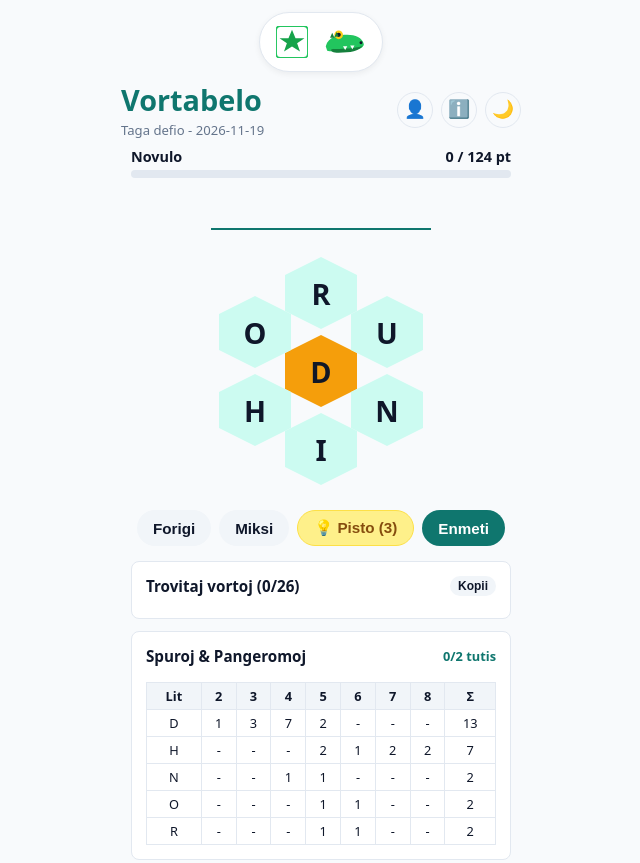
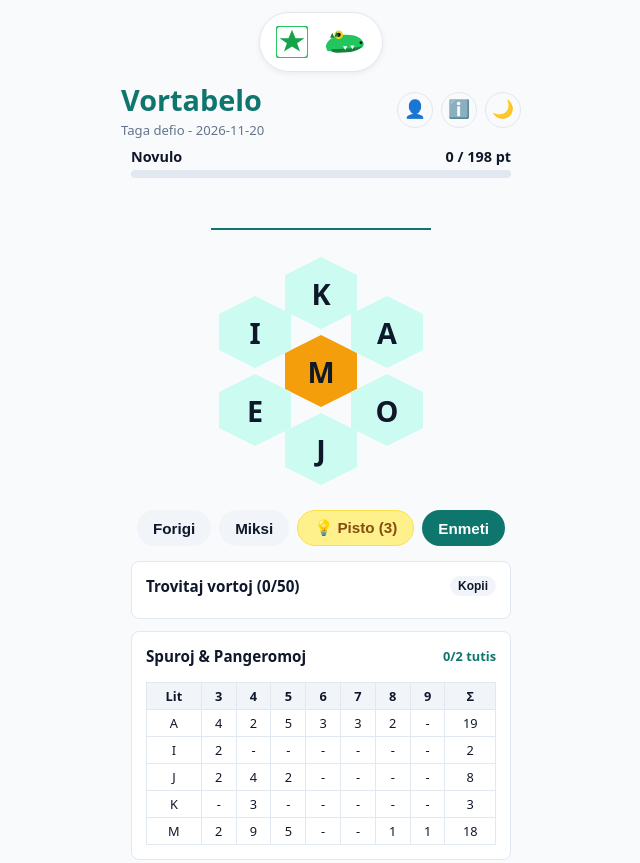
Before and after one commit to JordiACG25/Vortabelo, a plain HTML site: page index.html in a window 1280 px wide. Shown: the top 863 px of the page, without its empty margins (319-959 px from the left). Drawn offline with Linux system fonts and the light colour scheme.

Commit message:
Actualitzacio automatica de Vortabelo i vocabulari

```diff
--- a/index.html
+++ b/index.html
@@ -404,7 +404,7 @@
 <header>
   <div class="title-wrap">
     <h1>Vortabelo</h1>
-    <div class="subtitle">Taga defio - 2026-11-19</div>
+    <div class="subtitle">Taga defio - 2026-11-20</div>
   </div>
   <div class="header-actions">
     <button class="icon-btn" onclick="toggleModal('user-modal')" title="Uzanto">👤</button>
@@ -421,7 +421,7 @@
 <div class="rank-container">
   <div class="rank-meta">
     <span id="user-rank">Novulo</span>
-    <span id="score-text">0 / 124 pt</span>
+    <span id="score-text">0 / 198 pt</span>
   </div>
   <div class="progress-bar">
     <div id="progress-fill" class="progress-fill"></div>
@@ -468,7 +468,7 @@
 
 <div class="section-card">
   <div class="card-title">
-    <span>Trovitaj vortoj (<span id="found-count">0</span>/26)</span>
+    <span>Trovitaj vortoj (<span id="found-count">0</span>/50)</span>
     <button class="action-btn btn-secondary" style="font-size:0.75rem; padding:3px 8px;" onclick="shareResults()">Kopii</button>
   </div>
   <div id="words-list"></div>
@@ -523,15 +523,15 @@
 </div>
 
 <script>
-  const gameDate = '2026-11-19';
-  const centerLetter = 'd';
-  let outerLetters = ["r", "u", "n", "i", "h", "o"];
-  const solutions = new Set(["dio", "dion", "diri", "diro", "diron", "diru", "doni", "dono", "donon", "du", "dui", "duo", "duon", "hirundo", "hirundon", "hundi", "hundino", "hundinon", "hundo", "hundon", "nudo", "nudon", "odoro", "odoron", "rondo", "rondon"]);
-  const solutionsList = ["dio", "dion", "diri", "diro", "diron", "diru", "doni", "dono", "donon", "du", "dui", "duo", "duon", "hirundo", "hirundon", "hundi", "hundino", "hundinon", "hundo", "hundon", "nudo", "nudon", "odoro", "odoron", "rondo", "rondon"];
-  const dict = {"dio": "", "dion": "", "diri": "", "diro": "", "diron": "", "diru": "", "doni": "", "dono": "", "donon": "", "du": "", "dui": "", "duo": "", "duon": "", "hirundo": "", "hirundon": "", "hundi": "", "hundino": "", "hundinon": "", "hundo": "", "hundon": "", "nudo": "", "nudon": "", "odoro": "", "odoron": "", "rondo": "", "rondon": ""};
-  const hintsMatrix = {"D": {"2": 1, "3": 3, "4": 7, "5": 2, "6": 0, "7": 0, "8": 0}, "H": {"2": 0, "3": 0, "4": 0, "5": 2, "6": 1, "7": 2, "8": 2}, "N": {"2": 0, "3": 0, "4": 1, "5": 1, "6": 0, "7": 0, "8": 0}, "O": {"2": 0, "3": 0, "4": 0, "5": 1, "6": 1, "7": 0, "8": 0}, "R": {"2": 0, "3": 0, "4": 0, "5": 1, "6": 1, "7": 0, "8": 0}};
-  const lengthsList = [2, 3, 4, 5, 6, 7, 8];
-  const maxScore = 124;
+  const gameDate = '2026-11-20';
+  const centerLetter = 'm';
+  let outerLetters = ["k", "a", "o", "j", "e", "i"];
+  const solutions = new Set(["ama", "amaj", "ame", "ami", "amika", "amikaj", "amike", "amikeja", "amikejaj", "amikeje", "amikejo", "amikejoj", "amiki", "amiko", "amikoj", "amo", "amoj", "amoja", "amojaj", "iam", "iom", "jam", "jama", "jamaj", "jame", "jami", "jamo", "jamoj", "jim", "kemi", "kiam", "kiom", "maja", "majaj", "maje", "maji", "majo", "majoj", "mamoj", "mem", "mema", "memaj", "meme", "memi", "memo", "memoj", "mia", "miaamiko", "miaamikoj", "miaj"]);
+  const solutionsList = ["ama", "amaj", "ame", "ami", "amika", "amikaj", "amike", "amikeja", "amikejaj", "amikeje", "amikejo", "amikejoj", "amiki", "amiko", "amikoj", "amo", "amoj", "amoja", "amojaj", "iam", "iom", "jam", "jama", "jamaj", "jame", "jami", "jamo", "jamoj", "jim", "kemi", "kiam", "kiom", "maja", "majaj", "maje", "maji", "majo", "majoj", "mamoj", "mem", "mema", "memaj", "meme", "memi", "memo", "memoj", "mia", "miaamiko", "miaamikoj", "miaj"];
+  const dict = {"ama": "", "amaj": "", "ame": "", "ami": "", "amika": "", "amikaj": "", "amike": "", "amikeja": "", "amikejaj": "", "amikeje": "", "amikejo": "", "amikejoj": "", "amiki": "", "amiko": "", "amikoj": "", "amo": "", "amoj": "", "amoja": "", "amojaj": "", "iam": "", "iom": "", "jam": "", "jama": "", "jamaj": "", "jame": "", "jami": "", "jamo": "", "jamoj": "", "jim": "", "kemi": "", "kiam": "", "kiom": "", "maja": "", "majaj": "", "maje": "", "maji": "", "majo": "", "majoj": "", "mamoj": "", "mem": "", "mema": "", "memaj": "", "meme": "", "memi": "", "memo": "", "memoj": "", "mia": "", "miaamiko": "", "miaamikoj": "", "miaj": ""};
+  const hintsMatrix = {"A": {"3": 4, "4": 2, "5": 5, "6": 3, "7": 3, "8": 2, "9": 0}, "I": {"3": 2, "4": 0, "5": 0, "6": 0, "7": 0, "8": 0, "9": 0}, "J": {"3": 2, "4": 4, "5": 2, "6": 0, "7": 0, "8": 0, "9": 0}, "K": {"3": 0, "4": 3, "5": 0, "6": 0, "7": 0, "8": 0, "9": 0}, "M": {"3": 2, "4": 9, "5": 5, "6": 0, "7": 0, "8": 1, "9": 1}};
+  const lengthsList = [3, 4, 5, 6, 7, 8, 9];
+  const maxScore = 198;
   const totalTutis = 2;
 
   let currentInput = "";
```
